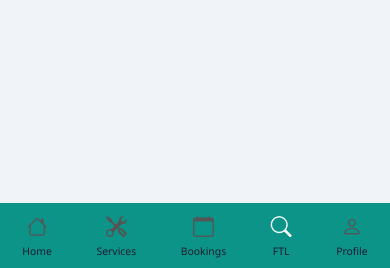
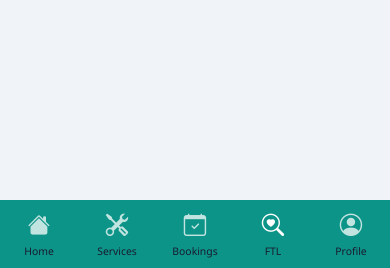
Before and after one commit to Rockyffgod/OJT, a Django app: page /ftl/ in a window 390 px wide. Shown: the part 576-844 px from the top of the page. Run offline with Django 5.2, Linux system fonts and the light colour scheme; the visitor is signed in with stand-in values (Sample User, id 1); data that the repository does not hold is empty.

Commit message:
Fix mobile bottom nav and responsive layout

```diff
--- a/static/css/style.css
+++ b/static/css/style.css
@@ -224,29 +224,31 @@
   left: 0;
   right: 0;
   background: var(--bg-sidebar);
-  border-top: 1px solid var(--border-color);
   display: flex;
   justify-content: space-around;
+  align-items: center;
   padding: 8px 0;
   z-index: 100;
+  border-top: 1px solid var(--border-color);
 }
 
 .mobile-bottom-nav a {
-  color: var(--text-muted);
+  color: rgba(255,255,255,0.75);
   text-decoration: none;
   display: flex;
   flex-direction: column;
   align-items: center;
   font-size: 0.65rem;
-  gap: 2px;
+  gap: 3px;
+  flex: 1;
 }
 
 .mobile-bottom-nav a i {
-  font-size: 1.3rem;
+  font-size: 1.4rem;
 }
 
 .mobile-bottom-nav a.active {
-  color: var(--karma-red);
+  color: white;
 }
 
 /* ===== COMING SOON ===== */
@@ -399,12 +401,12 @@
 }
 
 @media (max-width: 768px) {
-  .main-content {
-    margin-left: 0;
-    padding-bottom: 70px;
-  }
   .sidebar {
     display: none !important;
+  }
+  .main-content {
+    margin-left: 0 !important;
+    padding-bottom: 70px !important;
   }
 }
 
--- a/templates/base.html
+++ b/templates/base.html
@@ -48,11 +48,11 @@
         </div>
     </div>
     <nav class="mobile-bottom-nav d-flex d-md-none">
-        <a href="{% url 'dashboard' %}"><i class="bi bi-house"></i><span>Home</span></a>
+        <a href="{% url 'dashboard' %}"><i class="bi bi-house-fill"></i><span>Home</span></a>
         <a href="{% url 'services' %}"><i class="bi bi-tools"></i><span>Services</span></a>
-        <a href="{% url 'bookings' %}"><i class="bi bi-calendar"></i><span>Bookings</span></a>
-        <a href="{% url 'ftl_list' %}"><i class="bi bi-search"></i><span>FTL</span></a>
-        <a href="{% url 'profile' %}"><i class="bi bi-person"></i><span>Profile</span></a>
+        <a href="{% url 'bookings' %}"><i class="bi bi-calendar-check"></i><span>Bookings</span></a>
+        <a href="{% url 'ftl_list' %}"><i class="bi bi-search-heart"></i><span>FTL</span></a>
+        <a href="{% url 'profile' %}"><i class="bi bi-person-circle"></i><span>Profile</span></a>
     </nav>
     {% endif %}
 
```
